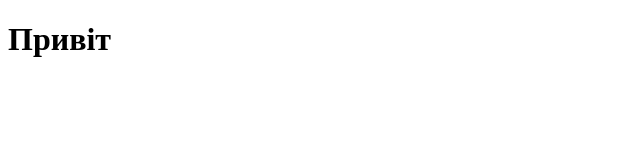
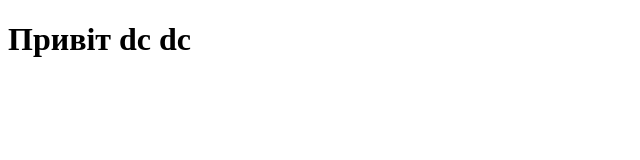
Before and after one commit to darkf1rst/github-tutorial, a plain HTML site: page index.html in a window 1280 px wide. Shown: the whole page, without its empty margins (0-640 px from the left). Drawn offline with Linux system fonts and the light colour scheme.

Commit message:
что то новенькое

```diff
--- a/index.html
+++ b/index.html
@@ -7,6 +7,6 @@
     <title>Document</title>
 </head>
 <body>
-    <h1>Привіт</h1>
+    <h1>Привіт dc dc</h1>
 </body>
 </html>
```
